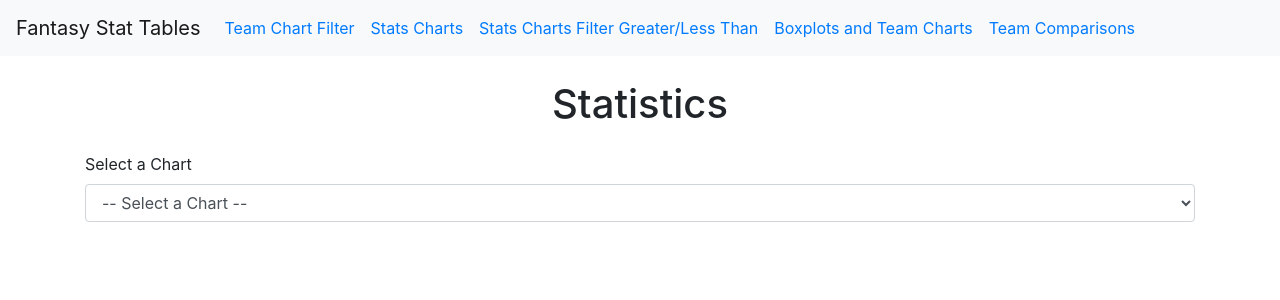
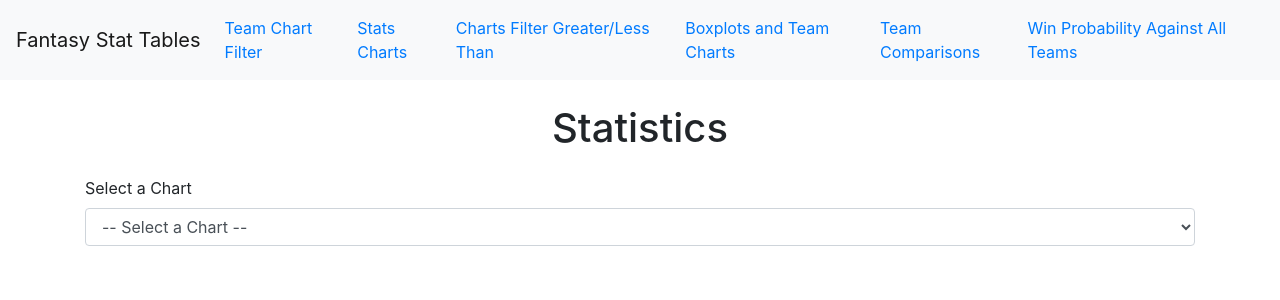
Before and after one commit to madunn5/Fantasy_Data, a Django app: page /stats/ in a window 1280 px wide. Shown: the top 300 px of the page. Run offline with Django 4.2, Linux system fonts and the light colour scheme; data that the repository does not hold is empty; some libraries are stand-ins or nearby versions.

Commit message:
Updates to navigation.

```diff
--- a/fantasy_data/templates/fantasy_data/stats.html
+++ b/fantasy_data/templates/fantasy_data/stats.html
@@ -46,13 +46,16 @@
                     <a class="nav-link text-primary" href="{% url 'stats_charts' %}">Stats Charts</a>
                 </li>
                 <li class="nav-item">
-                    <a class="nav-link text-primary" href="{% url 'stats_charts_filter' %}">Stats Charts Filter Greater/Less Than</a>
+                    <a class="nav-link text-primary" href="{% url 'stats_charts_filter' %}">Charts Filter Greater/Less Than</a>
                 </li>
                 <li class="nav-item">
                     <a class="nav-link text-primary" href="{% url 'team_chart' %}">Boxplots and Team Charts</a>
                 </li>
                 <li class="nav-item">
                     <a class="nav-link text-primary" href="{% url 'versus' %}">Team Comparisons</a>
+                </li>
+                <li class="nav-item">
+                    <a class="nav-link text-primary" href="{% url 'win_probability_against_all_teams' %}">Win Probability Against All Teams</a>
                 </li>
             </ul>
         </div>
--- a/fantasy_data/templates/fantasy_data/stats_filter.html
+++ b/fantasy_data/templates/fantasy_data/stats_filter.html
@@ -37,13 +37,16 @@
                     <a class="nav-link text-primary" href="{% url 'stats_charts' %}">Stats Charts</a>
                 </li>
                 <li class="nav-item">
-                    <a class="nav-link text-primary" href="{% url 'stats_charts_filter' %}">Stats Charts Filter Greater/Less Than</a>
+                    <a class="nav-link text-primary" href="{% url 'stats_charts_filter' %}">Charts Filter Greater/Less Than</a>
                 </li>
                 <li class="nav-item">
                     <a class="nav-link text-primary" href="{% url 'team_chart' %}">Boxplots and Team Charts</a>
                 </li>
                 <li class="nav-item">
                     <a class="nav-link text-primary" href="{% url 'versus' %}">Team Comparisons</a>
+                </li>
+                <li class="nav-item">
+                    <a class="nav-link text-primary" href="{% url 'win_probability_against_all_teams' %}">Win Probability Against All Teams</a>
                 </li>
             </ul>
         </div>
--- a/fantasy_data/templates/fantasy_data/team_chart.html
+++ b/fantasy_data/templates/fantasy_data/team_chart.html
@@ -45,13 +45,16 @@
                     <a class="nav-link text-primary" href="{% url 'stats_charts' %}">Stats Charts</a>
                 </li>
                 <li class="nav-item">
-                    <a class="nav-link text-primary" href="{% url 'stats_charts_filter' %}">Stats Charts Filter Greater/Less Than</a>
+                    <a class="nav-link text-primary" href="{% url 'stats_charts_filter' %}">Charts Filter Greater/Less Than</a>
                 </li>
                 <li class="nav-item">
                     <a class="nav-link text-primary" href="{% url 'team_chart' %}">Boxplots and Team Charts</a>
                 </li>
                 <li class="nav-item">
                     <a class="nav-link text-primary" href="{% url 'versus' %}">Team Comparisons</a>
+                </li>
+                <li class="nav-item">
+                    <a class="nav-link text-primary" href="{% url 'win_probability_against_all_teams' %}">Win Probability Against All Teams</a>
                 </li>
             </ul>
         </div>
--- a/fantasy_data/templates/fantasy_data/team_chart_filter.html
+++ b/fantasy_data/templates/fantasy_data/team_chart_filter.html
@@ -34,13 +34,16 @@
                     <a class="nav-link text-primary" href="{% url 'stats_charts' %}">Stats Charts</a>
                 </li>
                 <li class="nav-item">
-                    <a class="nav-link text-primary" href="{% url 'stats_charts_filter' %}">Stats Charts Filter Greater/Less Than</a>
+                    <a class="nav-link text-primary" href="{% url 'stats_charts_filter' %}">Charts Filter Greater/Less Than</a>
                 </li>
                 <li class="nav-item">
                     <a class="nav-link text-primary" href="{% url 'team_chart' %}">Boxplots and Team Charts</a>
                 </li>
                 <li class="nav-item">
                     <a class="nav-link text-primary" href="{% url 'versus' %}">Team Comparisons</a>
+                </li>
+                <li class="nav-item">
+                    <a class="nav-link text-primary" href="{% url 'win_probability_against_all_teams' %}">Win Probability Against All Teams</a>
                 </li>
             </ul>
         </div>
--- a/fantasy_data/templates/fantasy_data/upload_csv.html
+++ b/fantasy_data/templates/fantasy_data/upload_csv.html
@@ -15,13 +15,16 @@
             <a class="nav-link" href="{% url 'stats_charts' %}">Stats Charts</a>
         </li>
         <li class="nav-item">
-            <a class="nav-link" href="{% url 'stats_charts_filter' %}">Stats Charts Filter Greater/Less Than</a>
+            <a class="nav-link" href="{% url 'stats_charts_filter' %}">Charts Filter Greater/Less Than</a>
         </li>
         <li class="nav-item">
             <a class="nav-link" href="{% url 'team_chart' %}">Boxplots and Team Charts</a>
         </li>
         <li class="nav-item">
             <a class="nav-link" href="{% url 'versus' %}">Team Comparisons</a>
+        </li>
+        <li class="nav-item">
+            <a class="nav-link text-primary" href="{% url 'win_probability_against_all_teams' %}">Win Probability Against All Teams</a>
         </li>
     </ul>
 
--- a/fantasy_data/templates/fantasy_data/versus.html
+++ b/fantasy_data/templates/fantasy_data/versus.html
@@ -38,6 +38,9 @@
                 </li>
                 <li class="nav-item">
                     <a class="nav-link text-primary" href="{% url 'versus' %}">Team Comparisons</a>
+                </li>
+                <li class="nav-item">
+                    <a class="nav-link text-primary" href="{% url 'win_probability_against_all_teams' %}">Win Probability Against All Teams</a>
                 </li>
             </ul>
         </div>
```
